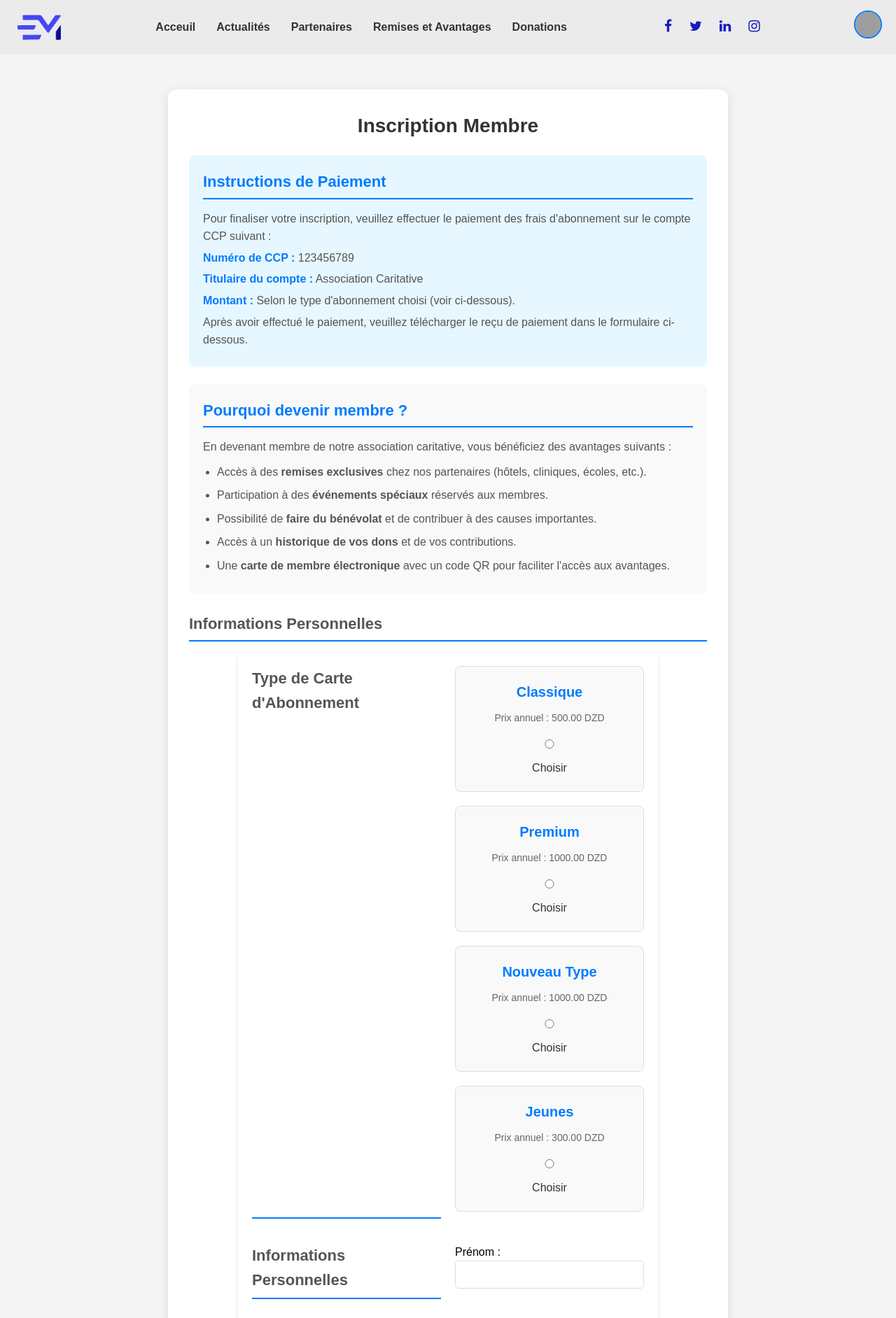
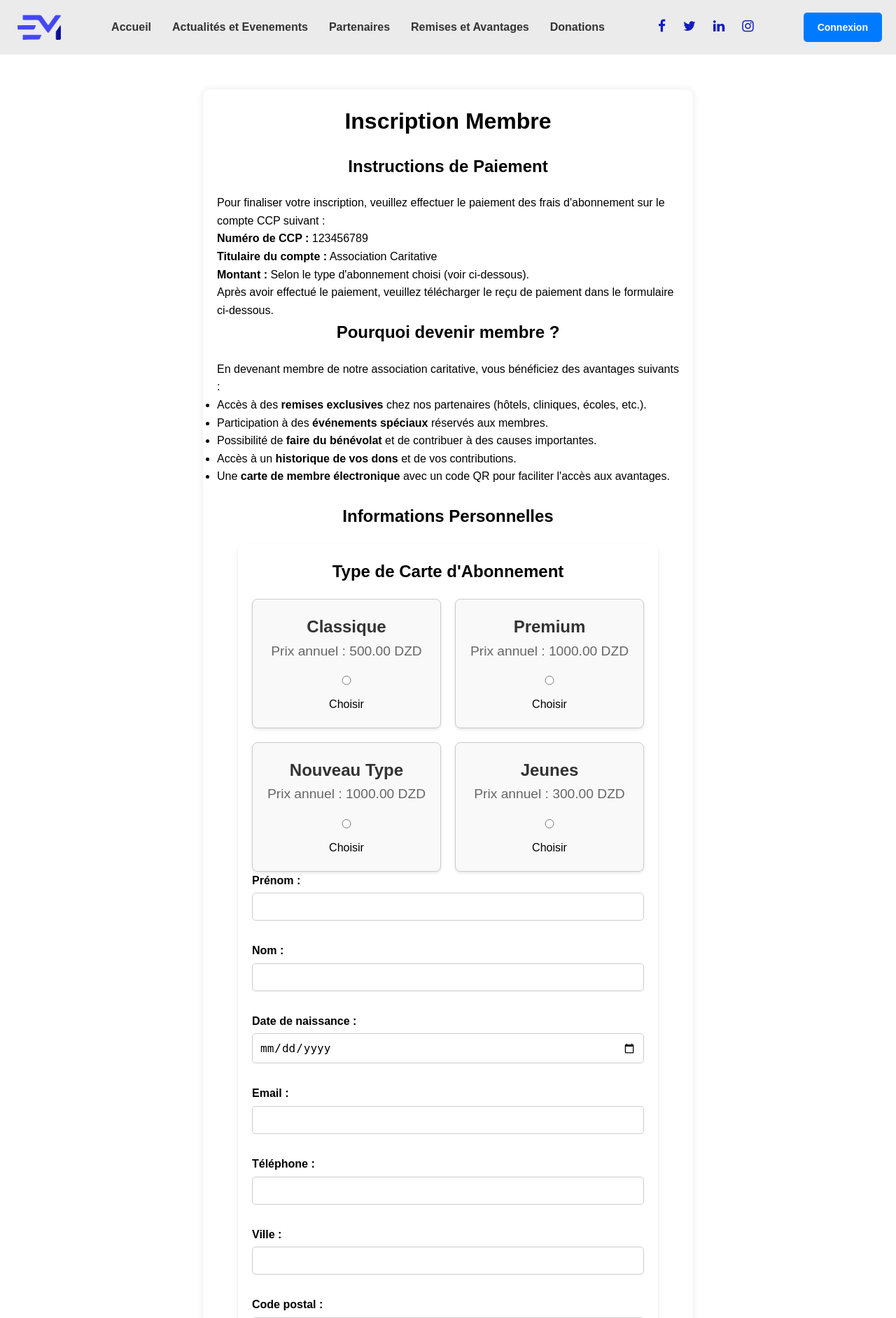
Before and after one commit to miaa-T/Charity-Association-Management-App, a PHP site: page /inscriptionMembre.php in a window 1280 px wide. Shown: the top 1884 px of the page at 70% size. Run offline with PHP 8.4, Linux system fonts and the light colour scheme; the visitor is signed in with stand-in values (Sample User, id 1); data comes from the database, SQL or seed files in the repository; grey boxes are pictures that could not be loaded.

Commit message:
routers and index sync with session navbar

```diff
--- a/views/Membre/Actualites.php
+++ b/views/Membre/Actualites.php
@@ -1,3 +1,7 @@
+<?php
+session_start(); // Start the session
+$current_page = basename($_SERVER['PHP_SELF']); // Get the current page name
+?>
 <!DOCTYPE html>
 <html lang="fr">
 <head>
--- a/views/Membre/carteMembre.php
+++ b/views/Membre/carteMembre.php
@@ -1,3 +1,7 @@
+<?php
+session_start(); // Start the session
+$current_page = basename($_SERVER['PHP_SELF']); // Get the current page name
+?>
 <!DOCTYPE html>
 <html lang="fr">
 <head>
--- a/views/Membre/dons.php
+++ b/views/Membre/dons.php
@@ -1,3 +1,7 @@
+<?php
+session_start(); // Start the session
+$current_page = basename($_SERVER['PHP_SELF']); // Get the current page name
+?>
 <!DOCTYPE html>
 <html lang="en">
 <head>
--- a/views/Membre/inscriptionMembre.php
+++ b/views/Membre/inscriptionMembre.php
@@ -56,12 +56,11 @@ if ($_SERVER['REQUEST_METHOD'] === 'POST') {
 
 
 
-        <!-- Personal Information Section -->
-        <h2>Informations Personnelles</h2>
+        <br> <h2>Informations Personnelles</h2>
         <form method="POST" enctype="multipart/form-data" class="two-column-form">
  <!-- Subscription Types Section -->
 <h2>Type de Carte d'Abonnement</h2>
-    <div class="subscription-types">
+<div class="subscription-types-grid">
     <?php foreach ($subscriptionTypes as $type): ?>
         <div class="subscription-card">
             <h3><?= htmlspecialchars($type['nom']) ?></h3>
@@ -72,9 +71,6 @@ if ($_SERVER['REQUEST_METHOD'] === 'POST') {
         </div>
     <?php endforeach; ?>
 </div>
-
-    <!-- Personal Information Section -->
-    <h2>Informations Personnelles</h2>
     <div class="form-group_inscription">
         <label for="prenom">Prénom :</label>
         <input type="text" id="prenom" name="prenom" required>
--- a/views/Membre/monprofile.php
+++ b/views/Membre/monprofile.php
@@ -1,3 +1,7 @@
+<?php
+session_start(); // Start the session
+$current_page = basename($_SERVER['PHP_SELF']); // Get the current page name
+?>
 <!DOCTYPE html>
 <html lang="en">
 <head>
@@ -35,7 +39,7 @@
             </div>
             <button class="edit-info-btn">Modifier mes informations</button>
         </section>
-        <?php include 'carteMembre.php'; ?>
+
         <!-- Renewal Section -->
         <section class="renewal-section">
             <div class="renewal-alert">
--- a/views/Membre/navbar.php
+++ b/views/Membre/navbar.php
@@ -1,17 +1,15 @@
 <?php
-session_start();
-$current_page = basename($_SERVER['PHP_SELF']);
+$current_page = basename($_SERVER['PHP_SELF']); // Get the current page name
 ?>
+<head><link rel="stylesheet" href="styles.css"></head>
 <header class="navbar">
-    <link rel="stylesheet" href="styles.css">
-    <link rel="stylesheet" href="https://cdnjs.cloudflare.com/ajax/libs/font-awesome/4.7.0/css/font-awesome.min.css">
     <div class="logo">
         <a href="index.php"><img src="../Images/logo_elmountada.png" alt="Logo"></a>
     </div>
     <nav>
         <ul class="nav-links">
-            <li><a href="index.php" class="<?= $current_page == 'index.php' ? 'active' : '' ?>">Acceuil</a></li>
-            <li><a href="Actualites.php" class="<?= $current_page == 'Actualites.php' ? 'active' : '' ?>">Actualités</a></li>
+            <li><a href="index.php" class="<?= $current_page == 'index.php' ? 'active' : '' ?>">Accueil</a></li>
+            <li><a href="Actualites.php" class="<?= $current_page == 'Actualites.php' ? 'active' : '' ?>">Actualités et Evenements</a></li>
             <li><a href="partenaires.php" class="<?= $current_page == 'partenaires.php' ? 'active' : '' ?>">Partenaires</a></li>
             <li><a href="remises.php" class="<?= $current_page == 'remises.php' ? 'active' : '' ?>">Remises et Avantages</a></li>
             <li><a href="dons.php" class="<?= $current_page == 'dons.php' ? 'active' : '' ?>">Donations</a></li>
@@ -24,12 +22,34 @@ $current_page = basename($_SERVER['PHP_SELF']);
         <a href="#"><i class="fa fa-instagram"></i></a>
     </div>
     <div class="profile-pic">
-        <?php if (isset($_SESSION['user_id'])): ?>
-            <a href="monprofile.php">
-                <img src="<?= $_SESSION['photo'] ?>" alt="Profile Picture">
-            </a>
-        <?php else: ?>
-            <a href="login.php">Connexion</a>
-        <?php endif; ?>
-    </div>
+    <?php if (isset($_SESSION['user_id'])): ?>
+        <div class="profile-container">
+            <img src="<?= $_SESSION['photo'] ?>" alt="Profile Picture" id="profile-pic">
+            <div class="profile-popup" id="profile-popup">
+                <a href="monprofile.php">Mon profil</a>
+                <a href="carteMembre.php">Ma carte membre</a>
+                <a href="logout.php">Déconnexion</a>
+            </div>
+        </div>
+    <?php else: ?>
+        <a href="login.php" class="connexion-btn">Connexion</a> <!-- Add a class here -->
+    <?php endif; ?>
+</div>
 </header>
+
+<script>
+    // JavaScript to toggle the popup menu
+    document.getElementById('profile-pic').addEventListener('click', function(event) {
+        event.stopPropagation(); // Prevent the click from bubbling up
+        const popup = document.getElementById('profile-popup');
+        popup.style.display = popup.style.display === 'block' ? 'none' : 'block';
+    });
+
+    // Close the popup when clicking outside
+    document.addEventListener('click', function(event) {
+        const popup = document.getElementById('profile-popup');
+        if (event.target !== popup && !popup.contains(event.target)) {
+            popup.style.display = 'none';
+        }
+    });
+</script>
--- a/views/Membre/partenaires.php
+++ b/views/Membre/partenaires.php
@@ -1,3 +1,7 @@
+<?php
+session_start(); // Start the session
+$current_page = basename($_SERVER['PHP_SELF']); // Get the current page name
+?>
 <!DOCTYPE html>
 <html>
 <head>
--- a/views/Membre/remises.php
+++ b/views/Membre/remises.php
@@ -1,3 +1,7 @@
+<?php
+session_start(); // Start the session
+$current_page = basename($_SERVER['PHP_SELF']); // Get the current page name
+?>
 <!DOCTYPE html>
 <html lang="en">
 <head>
--- a/views/Membre/styles.css
+++ b/views/Membre/styles.css
@@ -1550,208 +1550,93 @@ form button:hover {
 
 
 /*---------------------inscription------------------*/
-/* General Styles */
-body {
-    font-family: Arial, sans-serif;
-    background-color: #f4f4f4;
-    margin: 0;
-    padding: 0;
-}
-
+
+/* Member Registration Form Styles */
 .container_inscription {
-    max-width: 800px;
+    max-width: 700px;
     margin: 50px auto;
-    padding: 30px;
-    background-color: #ffffff;
-    border-radius: 12px;
-    box-shadow: 0 4px 15px rgba(0, 0, 0, 0.1);
-}
-
-.container_inscription h1 {
+    padding: 20px;
+    background-color: white;
+    border-radius: 10px;
+    box-shadow: 0 0 10px rgba(0, 0, 0, 0.1);
+}
+
+.container_inscription h1, .container_inscription h2 {
     text-align: center;
-    color: #333;
-    font-size: 28px;
     margin-bottom: 20px;
 }
 
-.container_inscription h2 {
-    color: #555;
-    font-size: 22px;
+.form-group_inscription {
     margin-bottom: 15px;
-    border-bottom: 2px solid #007bff;
-    padding-bottom: 5px;
-}
-
-/* Payment Instructions Section */
-.payment-instructions {
-    background-color: #e6f7ff;
-    padding: 20px;
-    border-radius: 8px;
-    margin-bottom: 25px;
-}
-
-.payment-instructions h2 {
-    color: #007bff;
-    font-size: 22px;
+}
+
+.form-group_inscription label {
+    display: block;
+    font-weight: bold;
+    margin-bottom: 5px;
+}
+
+.form-group_inscription input[type="text"],
+.form-group_inscription input[type="email"],
+.form-group_inscription input[type="date"],
+.form-group_inscription input[type="password"],
+.form-group_inscription textarea,
+.form-group_inscription select {
+    width: 100%;
+    padding: 10px;
+    border: 1px solid #ccc;
+    border-radius: 5px;
+}
+
+.radio-group_inscription {
+    display: flex;
+    justify-content: space-around;
     margin-bottom: 15px;
 }
 
-.payment-instructions p {
-    color: #555;
-    font-size: 16px;
-    margin: 5px 0;
-}
-
-.payment-instructions strong {
-    color: #007bff;
-}
-
-/* Purpose Section */
-.purpose-section {
-    background-color: #f9f9f9;
-    padding: 20px;
-    border-radius: 8px;
-    margin-bottom: 25px;
-}
-
-.purpose-section h2 {
-    color: #007bff;
-    font-size: 22px;
-    margin-bottom: 15px;
-}
-
-.purpose-section p {
-    color: #555;
-    font-size: 16px;
-    margin-bottom: 10px;
-}
-
-.purpose-section ul {
-    list-style-type: disc;
-    margin-left: 20px;
-    color: #555;
-}
-
-.purpose-section ul li {
-    margin-bottom: 8px;
-}
-
-/* Subscription Types Section */
-.subscription-types {
-    display: grid;
-    grid-template-columns: repeat(auto-fit, minmax(250px, 1fr));
-    gap: 20px;
-    margin-bottom: 25px;
-}
-
-.subscription-card {
-    background-color: #f9f9f9;
-    border: 1px solid #ddd;
-    border-radius: 8px;
-    padding: 20px;
+.radio-group_inscription label {
+    font-weight: normal;
+}
+
+.file-input_inscription {
+    border: 1px dashed #ccc;
+    padding: 10px;
     text-align: center;
-    transition: transform 0.3s ease, box-shadow 0.3s ease;
-}
-
-.subscription-card:hover {
-    transform: translateY(-5px);
-    box-shadow: 0 4px 10px rgba(0, 0, 0, 0.1);
-}
-
-.subscription-card h3 {
-    color: #007bff;
-    font-size: 20px;
-    margin-bottom: 10px;
-}
-
-.subscription-card p {
-    color: #666;
-    font-size: 14px;
-    margin: 5px 0;
-}
-
-.subscription-card label {
-    display: block;
-    margin-top: 10px;
-    font-weight: 500;
-    color: #333;
-}
-
-.subscription-card input[type="radio"] {
-    margin-top: 10px;
-}
-
-/* Two-Column Form Layout */
-.two-column-form {
-    display: grid;
-    grid-template-columns: 1fr 1fr; /* Two equal columns */
-    gap: 20px; /* Space between columns */
-}
-
-.two-column-form .form-group_inscription {
-    margin-bottom: 15px;
-}
-
-/* Full-width elements (for file uploads, terms, and submit button) */
-.full-width {
-    grid-column: 1 / -1; /* Span across both columns */
-}
-
-/* File Upload Section */
-.file-input_inscription {
-    border: 2px dashed #ccc;
-    padding: 20px;
-    text-align: center;
-    border-radius: 8px;
-    background-color: #f9f9f9;
-    transition: border-color 0.3s ease;
-}
-
-.file-input_inscription:hover {
-    border-color: #007bff;
+    border-radius: 5px;
+}
+
+.file-input_inscription input[type="file"] {
+    display: none;
 }
 
 .file-label_inscription {
     display: inline-block;
     padding: 10px 20px;
-    border-radius: 6px;
-    background-color: #007bff;
-    color: white;
+    border-radius: 5px;
+    background-color: #e6e6e6;
     cursor: pointer;
-    transition: background-color 0.3s ease;
-}
-
-.file-label_inscription:hover {
-    background-color: #0056b3;
 }
 
 .file-label_inscription i {
-    margin-right: 8px;
-}
-
-/* Terms and Conditions Section */
+    margin-right: 5px;
+}
+
 .checkbox-group_inscription {
-    margin-bottom: 20px;
+    margin-bottom: 15px;
 }
 
 .checkbox-group_inscription label {
-    font-weight: 500;
-    color: #555;
-}
-
-.checkbox-group_inscription input[type="checkbox"] {
-    margin-right: 10px;
-}
-
-/* Submit Button */
+    font-weight: normal;
+}
+
 .submit-btn_inscription {
     width: 100%;
     background-color: #007bff;
     color: white;
     border: none;
-    padding: 15px;
+    padding: 10px 20px;
     font-size: 18px;
-    border-radius: 8px;
+    border-radius: 5px;
     cursor: pointer;
     transition: background-color 0.3s ease;
 }
@@ -1759,13 +1644,47 @@ body {
 .submit-btn_inscription:hover {
     background-color: #0056b3;
 }
-
-/* Responsive Design */
-@media (max-width: 768px) {
-    .two-column-form {
-        grid-template-columns: 1fr; /* Switch to one column on smaller screens */
-    }
-}
+/* Grid layout for subscription types */
+.subscription-types-grid {
+    display: grid;
+    grid-template-columns: repeat(2, 1fr); /* 2 columns */
+    gap: 20px; /* Space between cards */
+}
+
+/* Style for each subscription card */
+.subscription-card {
+    border: 1px solid #ccc;
+    border-radius: 8px;
+    padding: 20px;
+    text-align: center;
+    background-color: #f9f9f9;
+    box-shadow: 0 2px 4px rgba(0, 0, 0, 0.1);
+}
+
+.subscription-card h3 {
+    margin-top: 0;
+    font-size: 1.5em;
+    color: #333;
+}
+
+.subscription-card p {
+    font-size: 1.2em;
+    color: #666;
+}
+
+.subscription-card label {
+    display: block;
+    margin-top: 10px;
+}
+
+.subscription-card input[type="radio"] {
+    margin-top: 10px;
+}
+
+
+
+
+
 
 
 
@@ -1863,3 +1782,89 @@ body {
         font-size: 0.9rem;
     }
 }
+
+
+
+
+
+
+
+
+
+
+
+
+
+
+
+
+
+
+
+
+
+
+
+
+
+/*--------------------------------popup profil------------*/
+/* Profile picture and popup styles */
+.profile-container {
+    position: relative;
+    display: inline-block;
+}
+
+.profile-pic img {
+    width: 40px;
+    height: 40px;
+    border-radius: 50%;
+    cursor: pointer;
+}
+
+.profile-popup {
+    display: none;
+    position: absolute;
+    right: 0;
+    background-color: #fff;
+    border: 1px solid #ccc;
+    border-radius: 5px;
+    box-shadow: 0 4px 8px rgba(0, 0, 0, 0.1);
+    z-index: 1000;
+    min-width: 150px;
+}
+
+.profile-popup a {
+    display: block;
+    padding: 10px 15px;
+    text-decoration: none;
+    color: #333;
+    font-size: 14px;
+}
+
+.profile-popup a:hover {
+    background-color: #f1f1f1;
+}
+/* Style for the Connexion button */
+.connexion-btn {
+    display: inline-block;
+    padding: 10px 20px;
+    background-color: #007bff; /* Blue background */
+    color: #fff; /* White text */
+    text-decoration: none;
+    border-radius: 5px; /* Rounded corners */
+    font-size: 14px;
+    font-weight: bold;
+    transition: background-color 0.3s ease; /* Smooth hover effect */
+}
+
+/* Hover effect */
+.connexion-btn:hover {
+    background-color: #0056b3; /* Darker blue on hover */
+}
+
+/* Active/focus effect */
+.connexion-btn:active,
+.connexion-btn:focus {
+    background-color: #004080; /* Even darker blue */
+    outline: none; /* Remove default focus outline */
+}
```
Also changed, not shown: views/Membre/index.php (+34 -51 lines). Lines whose indentation alone changed are shown as unchanged.
